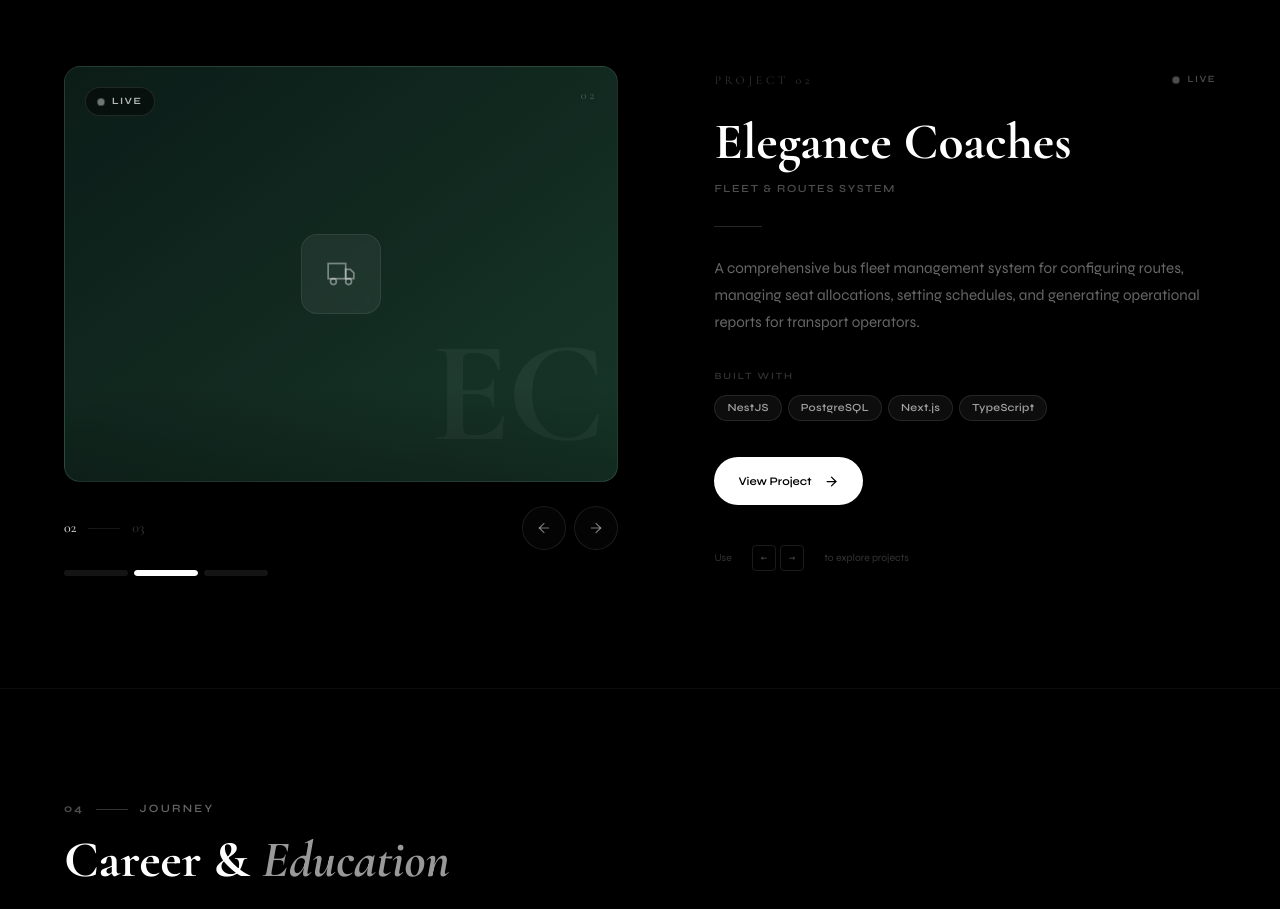
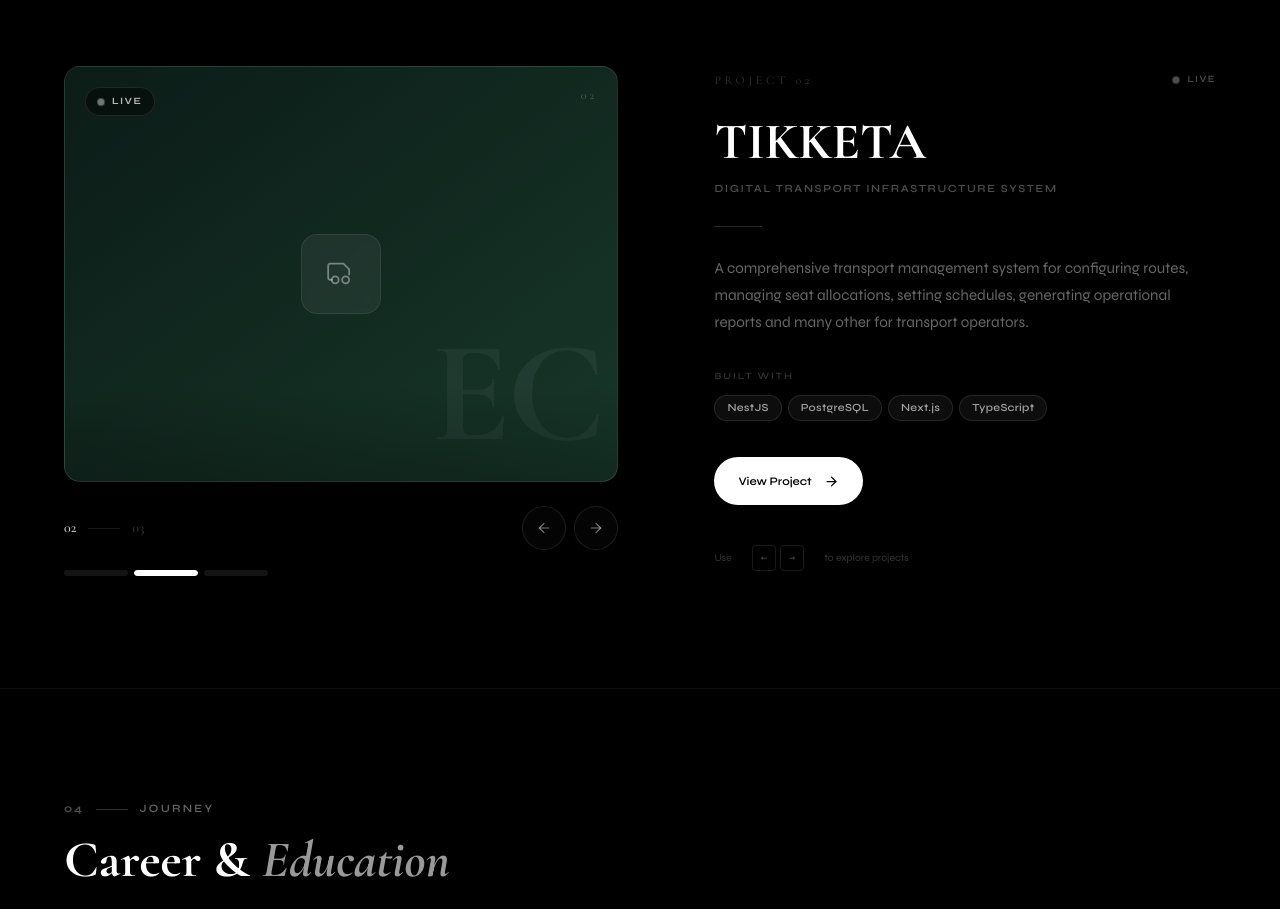
Before and after one commit to yammie6060/portifolio, a Next.js app: page / in a window 1280 px wide. Shown: the part 2393-3302 px from the top of the page. Built offline with nearby package versions, Linux system fonts and the light colour scheme.

Commit message:
feat: Update project details for LIHIMS and TIKKETA with new subtitles and descriptions

```diff
--- a/app/data/projects.ts
+++ b/app/data/projects.ts
@@ -5,7 +5,7 @@ export const projects: Project[] = [
   {
     id:          "lihims",
     title:       "LIHIMS",
-    subtitle:    "Inventory & Logistics Platform",
+    subtitle:    "Lighthouse Inventory Management System",
     description:
       "A full-featured enterprise inventory and logistics management system with multi-level approval workflows, real-time stock tracking, and role-based access control. Built for production reliability.",
     tech: [
@@ -18,15 +18,15 @@ export const projects: Project[] = [
     thumbGrad:  "from-[#0d1f35] to-[#1a3c5e]",
     thumbLabel: "LIHIMS",
     href:       "",
-    image:      null, // No image for this project
+    image:      null,
   },
 
   {
-    id:          "elegance",
-    title:       "Elegance Coaches",
-    subtitle:    "Fleet & Routes System",
+    id:          "Tikketa",
+    title:       "TIKKETA",
+    subtitle:    "Digital Transport Infrastructure System",
     description:
-      "A comprehensive bus fleet management system for configuring routes, managing seat allocations, setting schedules, and generating operational reports for transport operators.",
+      "A comprehensive transport management system for configuring routes, managing seat allocations, setting schedules, generating operational reports and many other for transport operators.",
     tech: [
       { label: "NestJS",     variant: "green" },
       { label: "PostgreSQL", variant: "blue"  },
@@ -36,8 +36,8 @@ export const projects: Project[] = [
     status:     "live",
     thumbGrad:  "from-[#0d1f1a] to-[#1a3d2e]",
     thumbLabel: "EC",
-    href:       "https://elegancecoaches.com",
-    image:      null, // No image for this project
+    href:       "https://tikketa.com",
+    image:      null,
   },
 
   {
```
